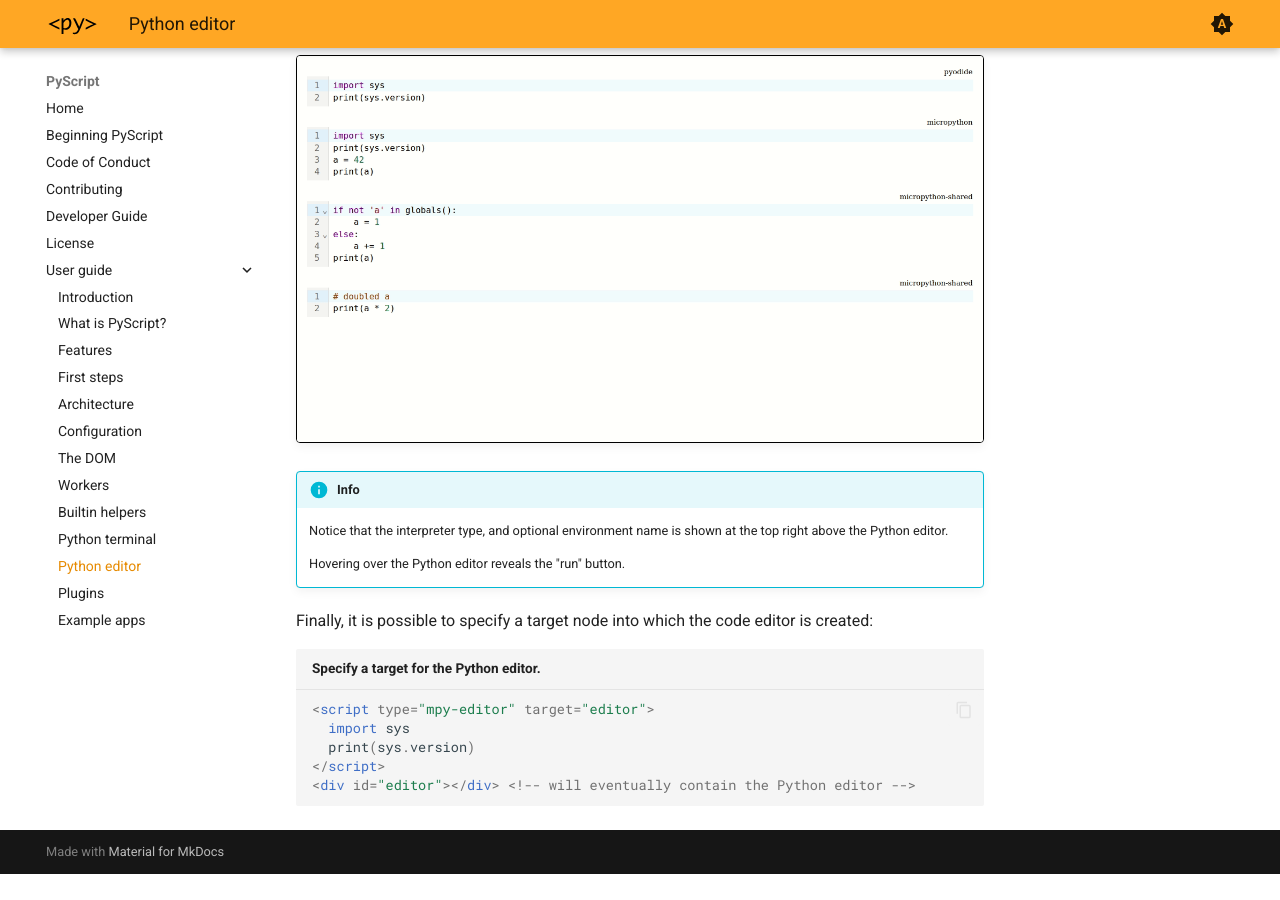
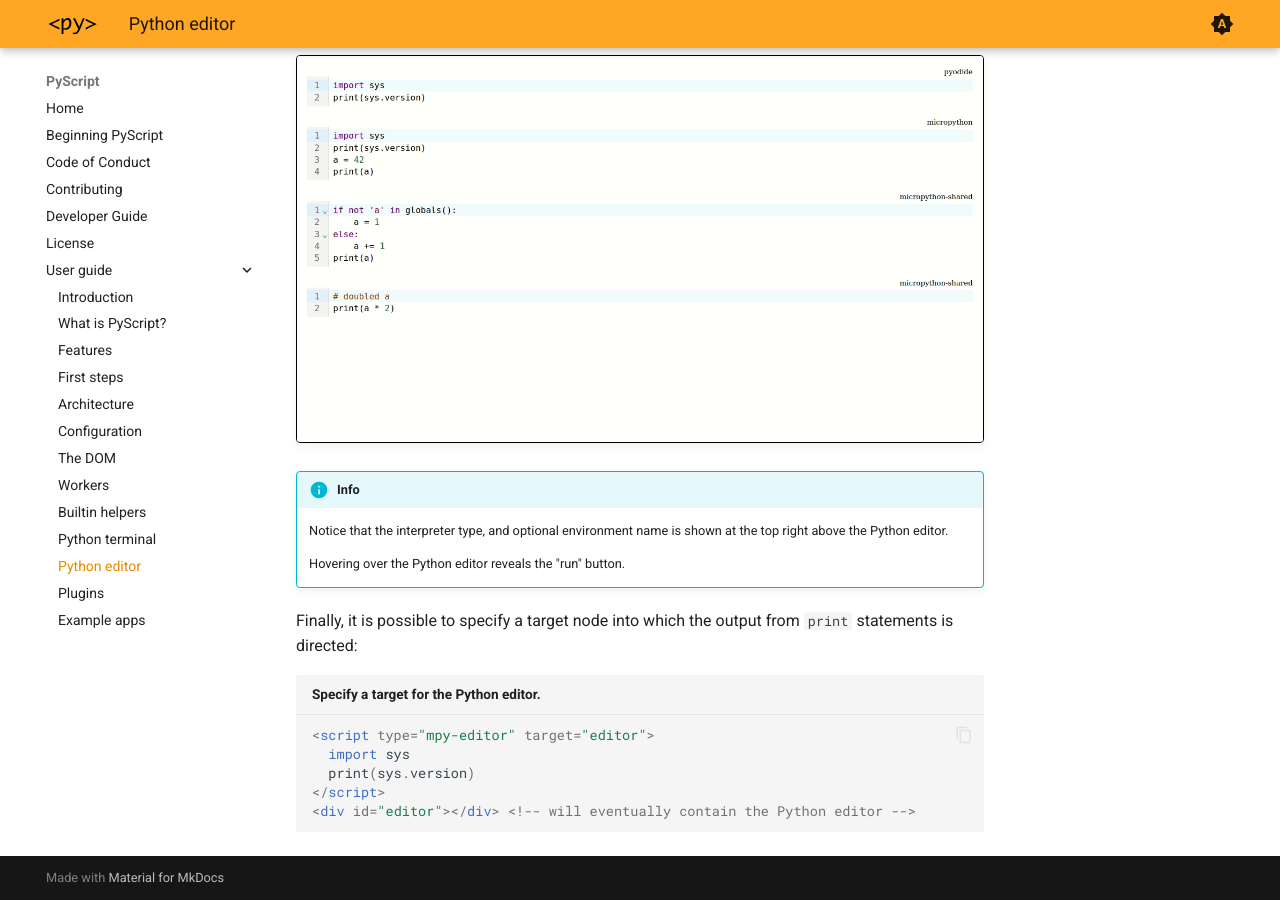
Before and after one commit to pyscript/docs, an MkDocs documentation site: the page built from docs/user-guide/editor.md, in a window 1280 px wide and 900 px high, scrolled down 1172 px. Built offline with MkDocs 1.6.1 and Material for MkDocs 9.7.7, drawn with Linux system fonts in a browser that asks for light colours; the version menu is left out; before the commit the page ends 2046 px from its top, so only the background shows below that.

Commit message:
Correct target behaviour.

````diff
--- a/docs/user-guide/editor.md
+++ b/docs/user-guide/editor.md
@@ -61,8 +61,8 @@ The outcome of these code fragments should look something like this:
 
     Hovering over the Python editor reveals the "run" button.
 
-Finally, it is possible to specify a target node into which the code editor is
-created:
+Finally, it is possible to specify a target node into which the output from
+`print` statements is directed:
 
 ```html title="Specify a target for the Python editor."
 <script type="mpy-editor" target="editor">
````
